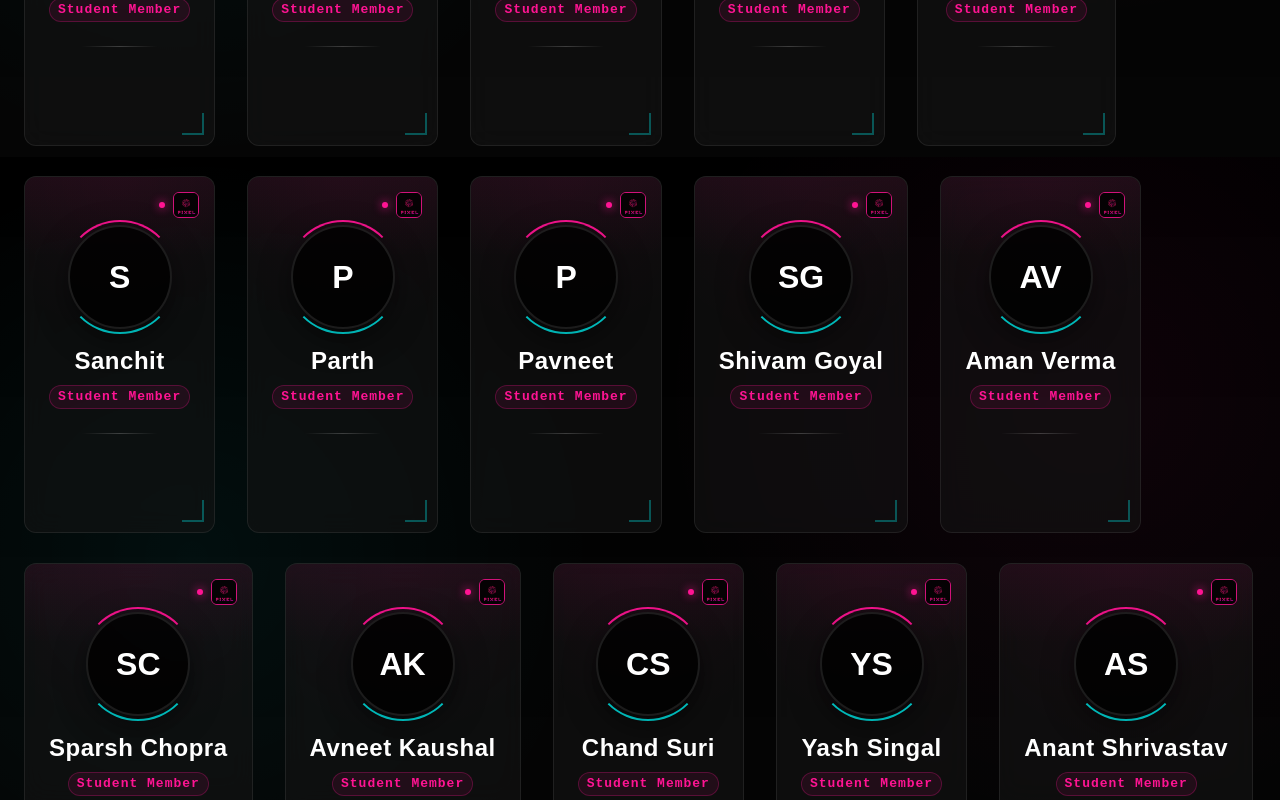
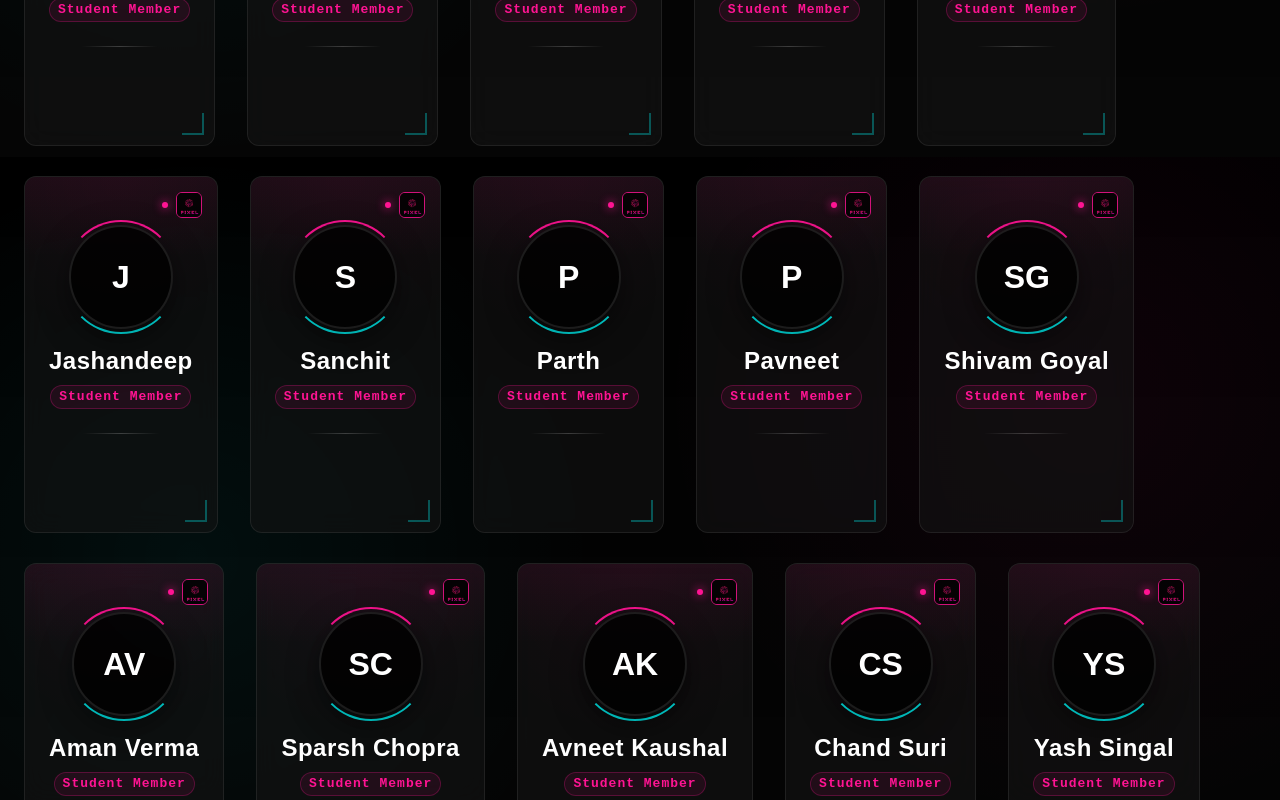
Before and after one commit to codingnoobno1/QUIZ_RAIDERX, a Next.js app: page /our-team in a window 1280 px wide. Shown: the part 1443-2243 px from the top of the page. Built offline with nearby package versions, Linux system fonts and the light colour scheme.

Commit message:
Add Jashandeep as a Student Member

```diff
--- a/src/app/our-team/page.jsx
+++ b/src/app/our-team/page.jsx
@@ -23,6 +23,7 @@ const studentMembers = [
     { name: 'Ishan Dua', role: 'Student Member' },
     { name: 'Harks Kaur', role: 'Student Member' },
     { name: 'Ayush Patial', role: 'Student Member' },
+    { name: 'Jashandeep', role: 'Student Member' },
     { name: 'Sanchit', role: 'Student Member' },
     { name: 'Parth', role: 'Student Member' },
     { name: 'Pavneet', role: 'Student Member' },
```
